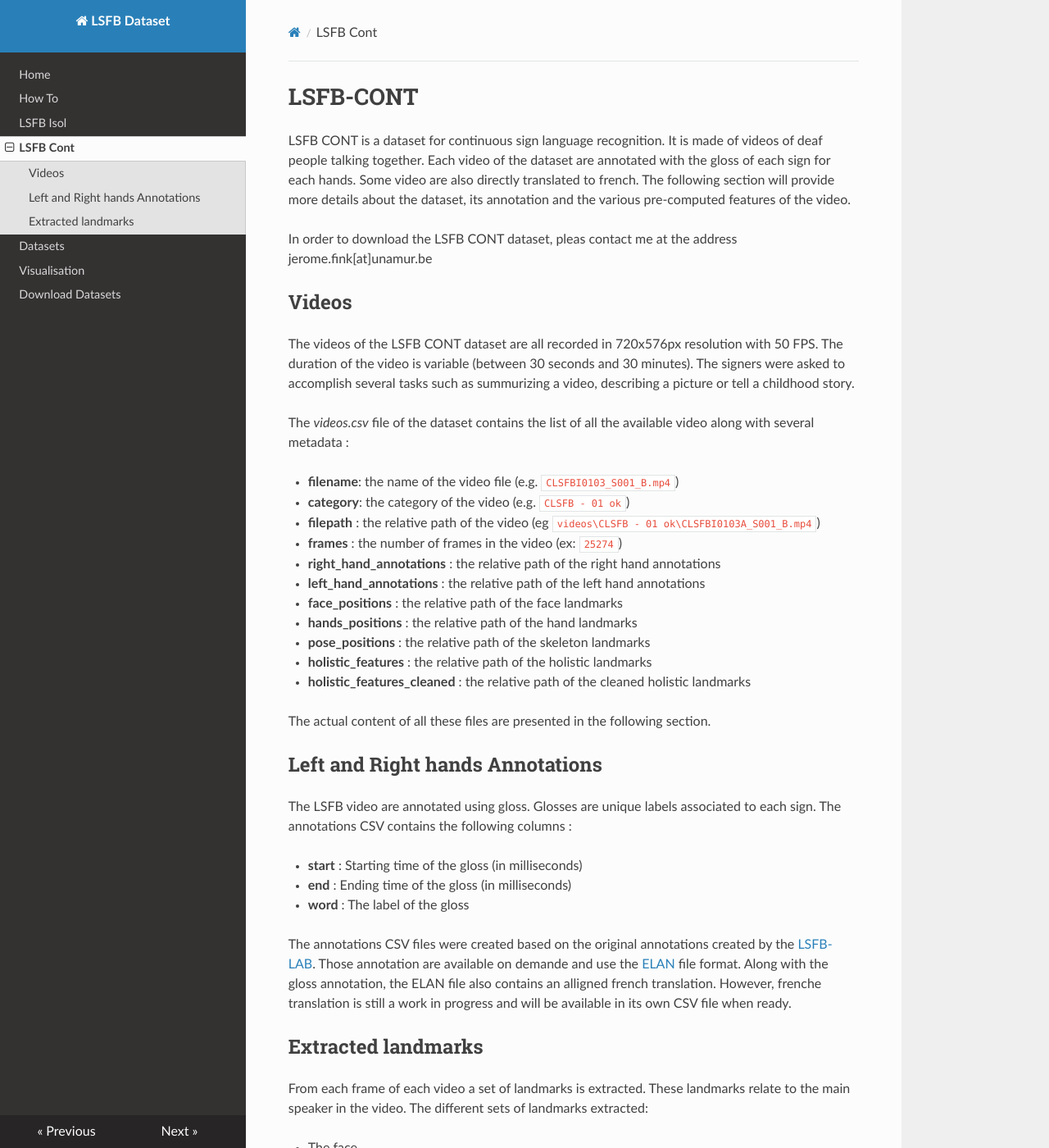
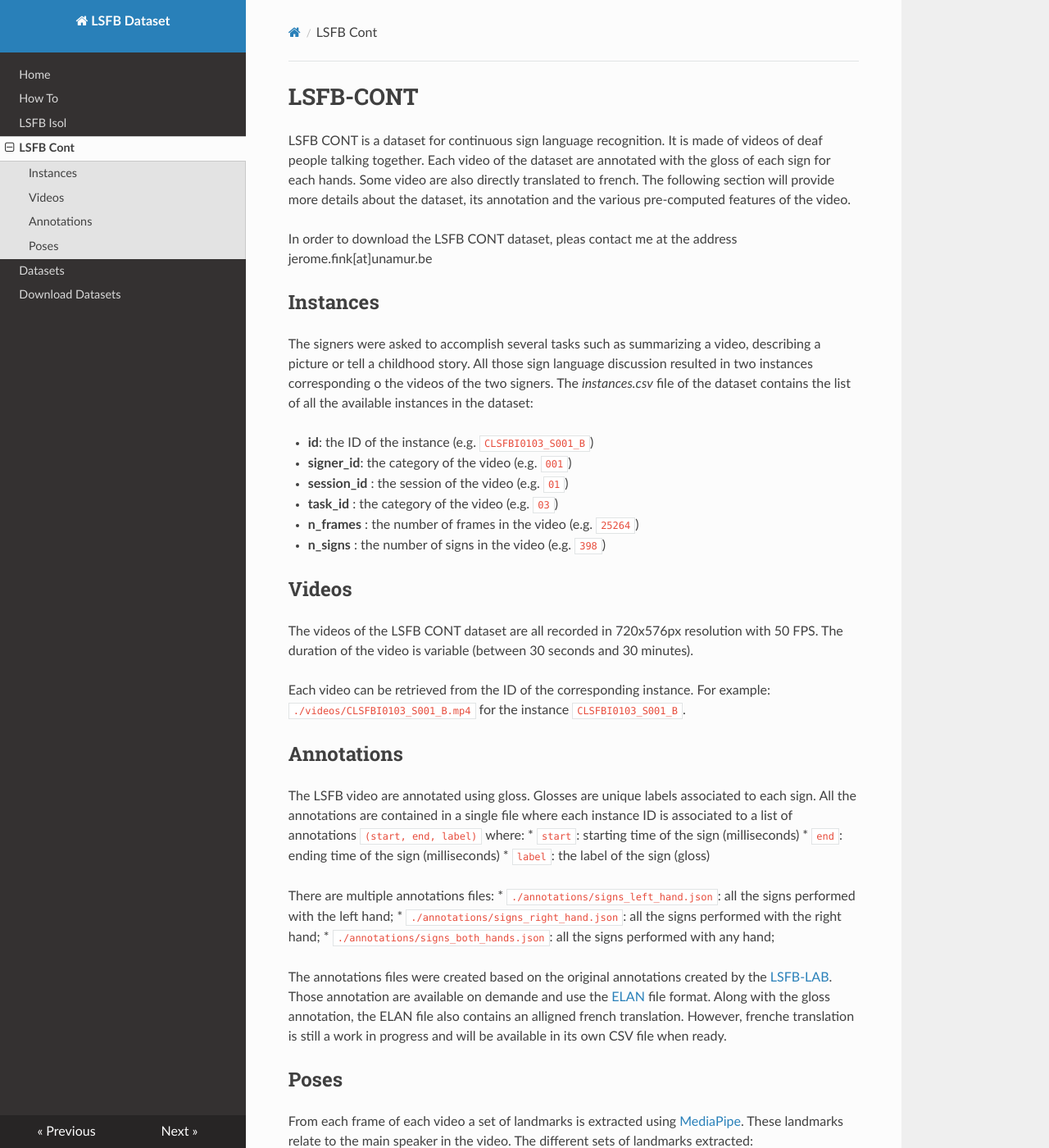
Before and after one commit to LSFB-Team/lsfb-dataset, an MkDocs documentation site: the page built from docs/lsfb_cont.md, in a window 1280 px wide and 1400 px high. Shown: the whole window at 82% size. Built offline with MkDocs 1.6.1, drawn with Linux system fonts in a browser that asks for light colours; nearby versions of some CDN libraries; some of the changed text lies outside the part shown.

Commit message:
Update documentation

````diff
--- a/docs/download.md
+++ b/docs/download.md
@@ -1,28 +1,59 @@
 # Download Datasets
 
-To ease the download of the datasets, we provide a python script that will download the datasets for you. The script is desined to download the dataset in an incremental way. Thus, no worries if you stop the download midway. The script will resume the download where it left off. It is also able to update the dataset if new videos or feature are added.
+Both LSFB datasets, i.e. `cont` and `isol`, can be downloaded through *HTTP/HTTPS*.
+The  `lsfb-dataset` package provide a `Downloader` class taking care of the download according to your needs.
+For example, the downloader can filter out the files that you don't need and can also resume the downloading where it stops.
+
+| Name of the dataset | ID   | Poses | Videos (GB) |
+|---------------------|------|-------|-------------|
+| LSFB ISOL           | isol | 10GB  | 25GB        |
+| LSFB CONT           | cont | 31GB  | **~400GB**  |
+
+As you can see in this table, the datasets can be heavy, especially the videos of the LSFB CONT dataset.
 
 ## Basic Usage
 
-Here is a simple snippet of code to download the isolated version of the dataset :
+### Download LSFB ISOL Landmarks and Videos
 
+By default, the downloader will fetch the landmarks of the entirety of the specified dataset. The only mandatory parameters are the dataset name and the destination folder where the files are going to be downloaded.
 ```python
-from lsfb_dataset.download import DatasetDownloader
+from lsfb_dataset import Downloader
 
-destination_folder = './path/to/your/datasets/folder'
+downloader = Downloader(dataset='isol', destination="./destination/folder", include_videos=True)
+downloader.download()
+```
 
-ds = DatasetDownloader(destination_folder, dataset="isol")
-ds.download()
+### Download LSFB CONT Landmarks and Videos
 
+By default, the downloader will fetch the landmarks of the entirety of the specified dataset. The only mandatory parameters are the dataset name and the destination folder where the files are going to be downloaded.
+```python
+from lsfb_dataset import Downloader
+
+downloader = Downloader(dataset='cont', destination="./destination/folder", include_videos=True)
+downloader.download()
 ```
-To download the continuous version, just replace `dataset="isol"` with `dataset="cont"`
 
-## Advanced Usage
+## A more complex example
 
-To give you more control about what is downloaded, the `DatasetDownloader` class propose several parameters :
+Here's a more complex example where we only download the instances:
+* Of the subsets `train`, `fold_0` and `fold_2`;
+* Only the instances of the signers `20 to 39`;
+* Only download the raw poses (without any interpolation of the missing landmarks nor smoothing);
+* Only includes the landmarks of the `pose` (body) and the hands;
+* Without skipping the existing files.
+```python
+from lsfb_dataset import Downloader
 
-- **destination** : Path to the folder where the dataset will be downloaded. (str)
-- **dataset** : Type of dataset to download. Must be either `isol` or `cont` (str)
-- **exclude** : A list of the data to exclude from the download. The possible values are `video` (to skip the download of the videos), `landmarks` (to skip the download of the mediapipe skeleton information) and `annotations` (to skip the download of gloss annotation for the continuous dataset).  (list)
-- **src** : The source url of the dataset. By default, the dataset is downloaded from our server. (str)
-- **warning_message** : By default, the script display a warning message to the user. If you want to disable this message, set this parameter to `False`. (bool)
+downloader = Downloader(
+    dataset='isol',
+    destination="./destination/folder",
+    splits=['train', 'fold_0', 'fold_2'],
+    signers=list(range(20, 40)),
+    include_cleaned_poses=False,
+    include_raw_poses=True,
+    include_videos=False,
+    landmarks=['pose', 'left_hand', 'right_hand'],
+    skip_existing_files=False,
+)
+downloader.download()
+```
--- a/docs/lsfb_cont.md
+++ b/docs/lsfb_cont.md
@@ -6,42 +6,56 @@ LSFB CONT is a dataset for continuous sign language recognition. It is made of v
 In order to download the LSFB CONT dataset, pleas contact me at the address jerome.fink[at]unamur.be
 
 
+## Instances
+
+The signers were asked to accomplish several tasks such as summarizing a video, describing a picture or tell a childhood story.
+All those sign language discussion resulted in two instances corresponding o the videos of the two signers.
+The *instances.csv* file of the dataset contains the list of all the available instances in the dataset:
+
+- **id**: the ID of the instance (e.g. `CLSFBI0103_S001_B`)
+- **signer_id**: the category of the video (e.g. `001`)
+- **session_id** : the session of the video (e.g. `01`)
+- **task_id** : the category of the video (e.g. `03`)
+- **n_frames** : the number of frames in the video (e.g. `25264`)
+- **n_signs** : the number of signs in the video (e.g. `398`)
+
 ## Videos
 
-The videos of the LSFB CONT dataset are all recorded in 720x576px resolution with 50 FPS. The duration of the video is variable (between 30 seconds and 30 minutes). The signers were asked to accomplish several tasks such as summurizing a video, describing a picture or tell a childhood story.
+The videos of the LSFB CONT dataset are all recorded in 720x576px resolution with 50 FPS.
+The duration of the video is variable (between 30 seconds and 30 minutes).
 
-The *videos.csv* file of the dataset contains the list of all the available video along with several metadata :
+Each video can be retrieved from the ID of the corresponding instance.
+For example: `./videos/CLSFBI0103_S001_B.mp4` for the instance `CLSFBI0103_S001_B`.
 
-- **filename**: the name of the video file (e.g. `CLSFBI0103_S001_B.mp4`)
-- **category**: the category of the video (e.g. `CLSFB - 01 ok`)
-- **filepath** : the relative path of the video (eg `videos\CLSFB - 01 ok\CLSFBI0103A_S001_B.mp4`)
-- **frames** : the number of frames in the video (ex: `25274`)
-- **right_hand_annotations** : the relative path of the right hand annotations
-- **left_hand_annotations** : the relative path of the left hand annotations
-- **face_positions** : the relative path of the face landmarks
-- **hands_positions** : the relative path of the hand landmarks
-- **pose_positions** : the relative path of the skeleton landmarks
-- **holistic_features** : the relative path of the holistic landmarks
-- **holistic_features_cleaned** : the relative path of the cleaned holistic landmarks
+## Annotations
 
-The actual content of all these files are presented in the following section.
+The LSFB video are annotated using gloss. Glosses are unique labels associated to each sign.
+All the annotations are contained in a single file where each instance ID is associated to a list of annotations `(start, end, label)` where:
+* `start`: starting time of the sign (milliseconds)
+* `end`: ending time of the sign (milliseconds)
+* `label`: the label of the sign (gloss)
 
-## Left and Right hands Annotations
+There are multiple annotations files:
+* `./annotations/signs_left_hand.json`: all the signs performed with the left hand;
+* `./annotations/signs_right_hand.json`: all the signs performed with the right hand;
+* `./annotations/signs_both_hands.json`: all the signs performed with any hand;
 
-The LSFB video are annotated using gloss. Glosses are unique labels associated to each sign. The annotations CSV contains the following columns :
+The annotations files were created based on the original annotations created by the [LSFB-LAB](https://www.unamur.be/lettres/romanes/lsfb-lab). Those annotation are available on demande and use the [ELAN](https://archive.mpi.nl/tla/elan) file format. Along with the gloss annotation, the ELAN file also contains an alligned french translation. However, frenche translation is still a work in progress and will be available in its own CSV file when ready.
 
-- **start** : Starting time of the gloss (in milliseconds)
-- **end** : Ending time of the gloss (in milliseconds)
-- **word** :  The label of the gloss
+## Poses
 
-The annotations CSV files were created based on the original annotations created by the [LSFB-LAB](https://www.unamur.be/lettres/romanes/lsfb-lab). Those annotation are available on demande and use the [ELAN](https://archive.mpi.nl/tla/elan) file format. Along with the gloss annotation, the ELAN file also contains an alligned french translation. However, frenche translation is still a work in progress and will be available in its own CSV file when ready.
+From each frame of each video a set of landmarks is extracted using [MediaPipe](https://developers.google.com/mediapipe).
+These landmarks relate to the main speaker in the video.
+The different sets of landmarks extracted:
 
-## Extracted landmarks
+* The face: 468 landmarks;
+* The pose (body): 30 landmarks;
+* The left hand: 21 landmarks;
+* The right hand: 21 landmarks.
 
-From each frame of each video a set of landmarks is extracted. These landmarks relate to the main speaker in the video. The different sets of landmarks extracted:
+Each video can be retrieved from the ID of the corresponding instance.
+For example, the landmarks of the left hand of the signer of the instance `CLSFBI0103_S001_B`
+are located in the file `./poses/left_hand/CLSFBI0103_S001_B.npy`.
+You can then load this file using [Numpy](https://numpy.org/).
 
-- The face
-- The pose (skeleton)
-- The hands
-
-These very precise data are then aggregated into another set of landmarks, the holistic landmarks. Holistics landmarks are also available in a cleaned version where an interpolation and a smoothing phase have been applied. For more information about those landmarks, you can read the [mediapipe documentation](https://google.github.io/mediapipe/solutions/solutions.html)
+You can also load the raw landmarks in the `poses_raw` folder.
--- a/mkdocs.yml
+++ b/mkdocs.yml
@@ -6,7 +6,6 @@ nav:
     - LSFB Isol: lsfb_isol.md
     - LSFB Cont: lsfb_cont.md
     - Datasets: datasets.md
-    - Visualisation: visualisation.md
     - Download Datasets: download.md
 
 theme:
````
Also changed, not shown: docs/howto.md (+30 -15 lines), docs/index.md (+10 -9 lines), docs/lsfb_isol.md (+35 -7 lines), docs/visualisation.md (deleted, +0 -1 lines), 1 other file.
